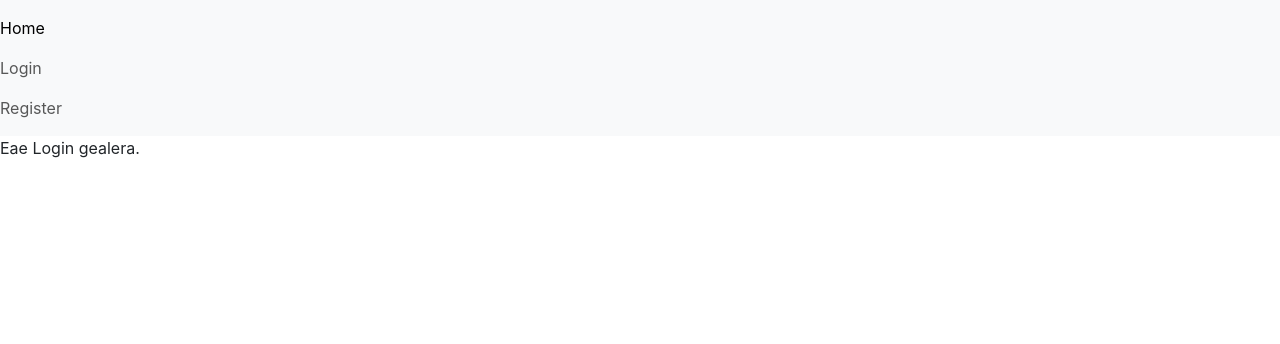
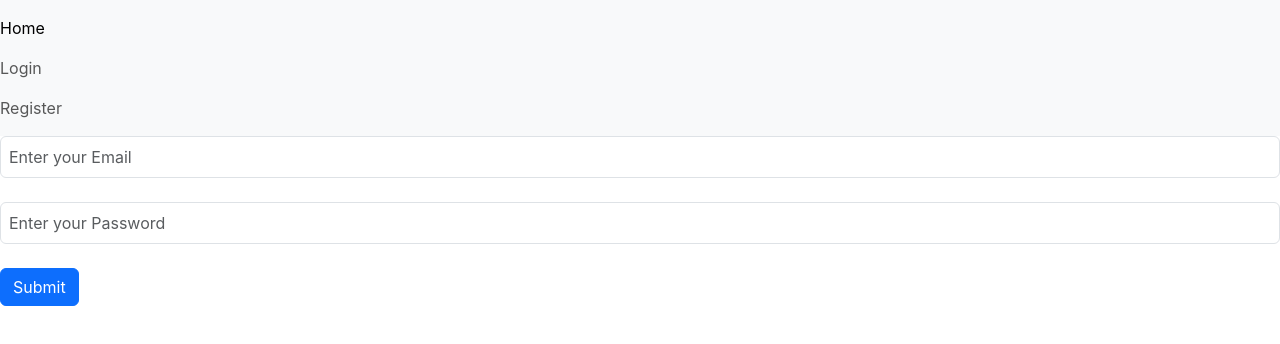
Before and after one commit to DiogoNo/Mkt, a React (Create React App) app in the folder client/: page /login in a window 1280 px wide. Shown: the top 344 px of the page. Built offline with nearby package versions, Linux system fonts and the light colour scheme.

Commit message:
9 | Login Screen

```diff
--- a/client/src/App.js
+++ b/client/src/App.js
@@ -1,8 +1,8 @@
 import { BrowserRouter, Routes, Route } from "react-router-dom";
 
 import Home from "./pages/Home";
-import Register from "./pages/Register";
-import Login from "./pages/Login";
+import Register from "./pages/auth/Register";
+import Login from "./pages/auth/Login";
 import { Toaster } from 'react-hot-toast'
 import NavBar from "./components/NavBar";
 
--- a/client/src/pages/Login.js
+++ /dev/null
@@ -1,12 +0,0 @@
-
-const Login = () => {
-    return (
-        <div className="App">
-            <p>
-                Eae Login gealera.
-            </p>
-        </div>
-    );
-}
-
-export default Login;
--- /dev/null
+++ b/client/src/pages/auth/Login.js
@@ -0,0 +1,51 @@
+import { useState } from "react";
+import axios from 'axios';
+import { toast } from 'react-hot-toast'
+
+const Login = () => {
+    const [email, setEmail] = useState('')
+    const [password, setPassword] = useState('')
+
+    const handleSubmit = async (e) => {
+        e.preventDefault();
+        try {
+            const { data } = await axios.post(`${process.env.REACT_APP_API}/login`, {
+                email, password,
+            });
+
+            if (data?.error) {
+                toast.error(data?.error)
+            } else {
+                toast.success("Logado")
+            }
+
+        } catch (error) {
+            toast.error("Erro ao Logar")
+        }
+    }
+
+    return (
+        <div className="App">
+            <form onSubmit={handleSubmit}>
+                <input
+                    type="email"
+                    className="form-control mb-4 p-2"
+                    placeholder="Enter your Email"
+                    value={email}
+                    onChange={(e) => setEmail(e.target.value)}
+                />
+                <input
+                    type="password"
+                    className="form-control mb-4 p-2"
+                    placeholder="Enter your Password"
+                    value={password}
+                    onChange={(e) => setPassword(e.target.value)}
+                />
+
+                <button className="btn btn-primary" type="submit">Submit</button>
+            </form>
+        </div>
+    );
+}
+
+export default Login;
```
Also changed, not shown: client/src/pages/auth/Register.js (renamed from client/src/pages/Register.js), 1 other file (tests, documents, lock files or other folders).
